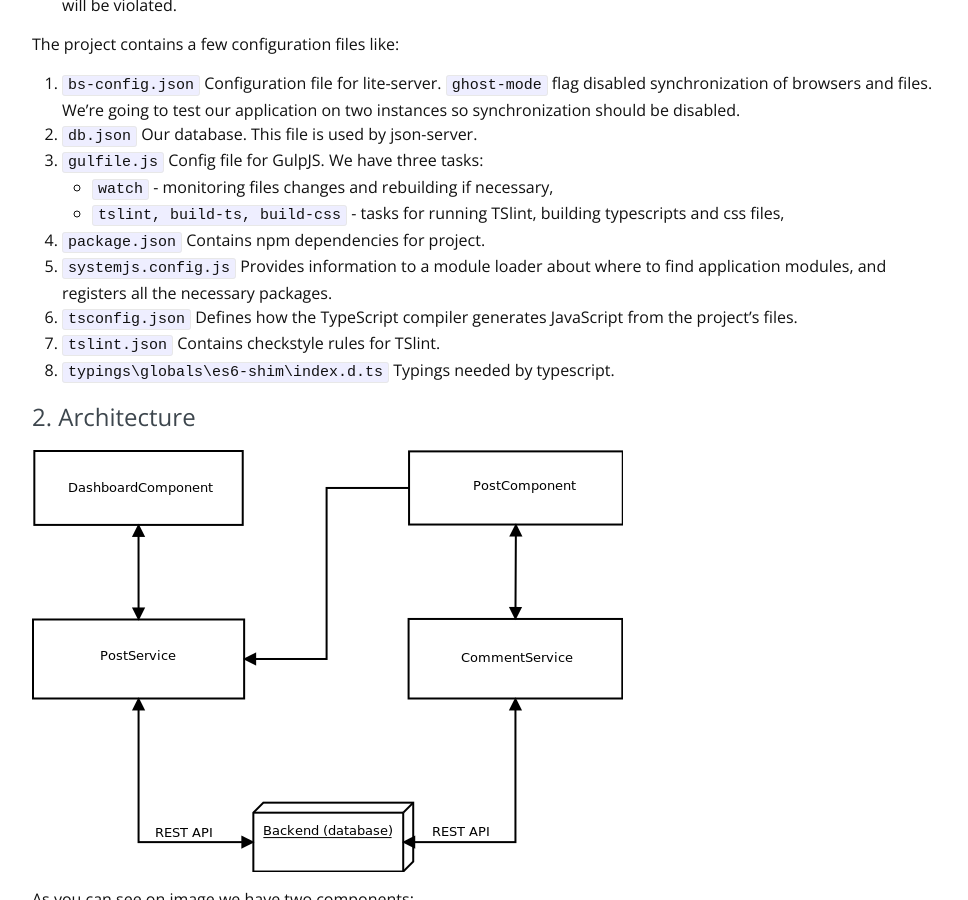
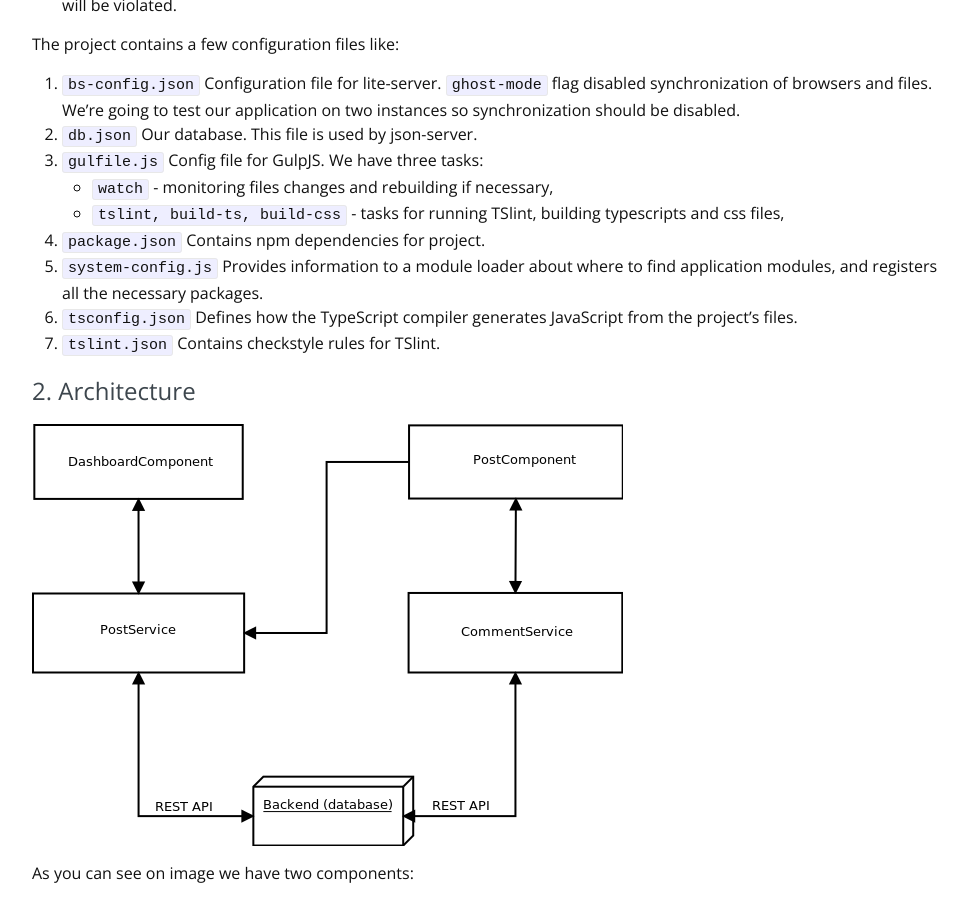
Before and after one commit to BeyondScheme/BeyondScheme.github.io, a Jekyll site: the page built from _posts/2016-11-07-angular2-discussion-portal.md, in a window 1280 px wide and 900 px high, scrolled down 1108 px. Shown: the whole window, without its empty margins (153-1121 px from the left). Built offline with Jekyll 4.4.1, drawn with Linux system fonts in a browser that asks for light colours; nearby versions of some CDN libraries; comment, search, counter and statistics services are not loaded.

```diff
--- a/_posts/2016-11-07-angular2-discussion-portal.md
+++ b/_posts/2016-11-07-angular2-discussion-portal.md
@@ -36,10 +36,9 @@
     * `watch` - monitoring files changes and rebuilding if necessary,
     * `tslint, build-ts, build-css` - tasks for running TSlint, building typescripts and css files,
 4. `package.json` Contains npm dependencies for project.
-5. `systemjs.config.js` Provides information to a module loader about where to find application modules, and registers all the necessary packages.
+5. `system-config.js` Provides information to a module loader about where to find application modules, and registers all the necessary packages.
 6. `tsconfig.json` Defines how the TypeScript compiler generates JavaScript from the project's files.
 7. `tslint.json` Contains checkstyle rules for TSlint.
-8. `typings\globals\es6-shim\index.d.ts` Typings needed by typescript.
 
 # 2. Architecture
 
```
